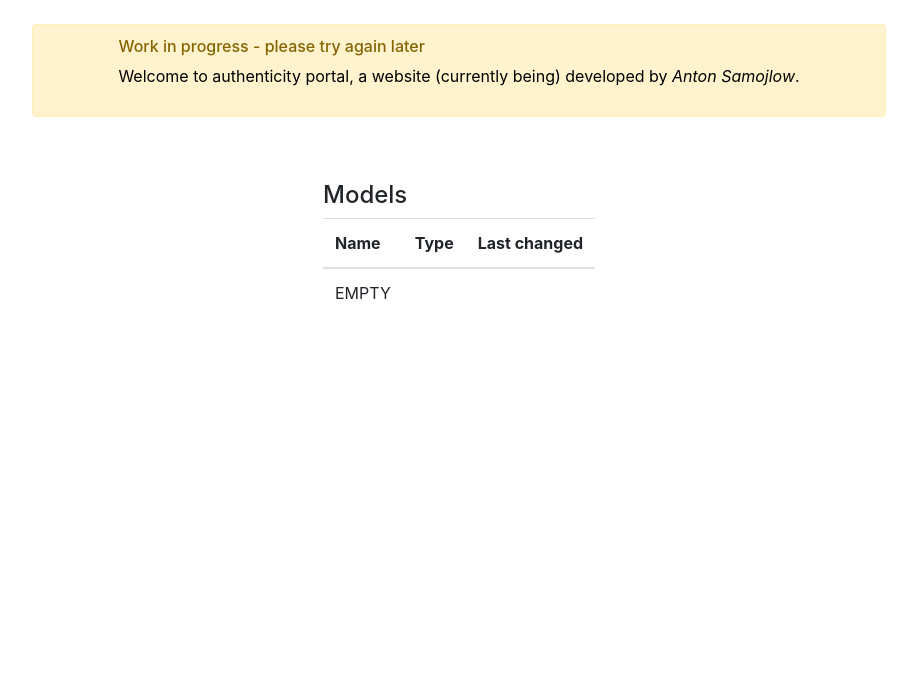
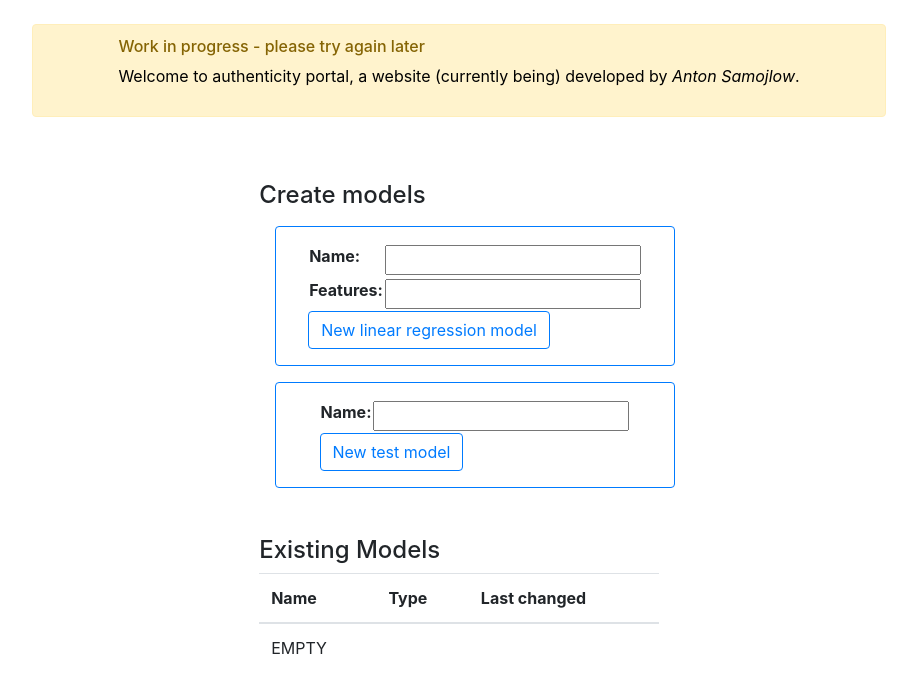
Before and after one commit to AntonSamojlow/authenticity-portal, a Django app: page /portal/models in a window 1280 px wide. Shown: the part 73-766 px from the top of the page, without its empty margins (181-1098 px from the left). Run offline with Django 3.2, Linux system fonts and the light colour scheme; the visitor is signed in with stand-in values (Sample User, id 1); data that the repository does not hold is empty.

Commit message:
enabled creating new models

```diff
--- a/portalsite/portal/forms.py
+++ b/portalsite/portal/forms.py
@@ -38,3 +38,11 @@ class ModelTrainForm(forms.Form):
     def __init__(self, measurement_query_set, *args, **kwargs) -> None:
         super().__init__(*args, **kwargs)
         self.fields['measurements'].queryset = measurement_query_set
+
+
+class NewLinearRegssionModelForm(forms.Form):
+    name = forms.CharField(required=True)
+    features = forms.IntegerField(min_value=1, required=True)
+
+class NewTestModelForm(forms.Form):
+    name = forms.CharField(required=True)
--- a/portalsite/portal/templates/measurements.html
+++ b/portalsite/portal/templates/measurements.html
@@ -11,7 +11,6 @@
                 <table>
                     {{ upload_form }}
                 </table>
-                <!-- <input type="file" name="upload" accept=".txt, .csv, .tsv"> -->
                 <button class="btn btn-outline-primary" type="submit">Upload new data</button>
             </form>
         </div>
--- a/portalsite/portal/templates/models.html
+++ b/portalsite/portal/templates/models.html
@@ -3,7 +3,32 @@
 {% block content %}
 <div>
     <div class="mb-5 mt-5">
-        <h4>Models</h4>
+        <h4>Create models</h4>
+        {% if perms.portal.add_measurement %}
+        <div class="input-group p-3 d-flex justify-content-center m-3 border border-primary rounded">
+            <form method="post" enctype="multipart/form-data">
+                {% csrf_token %}
+                <table>
+                    {{ new_lreg_model_form }}
+                </table>
+                <button class="btn btn-outline-primary" type="submit" name="new_lreg_model_submit">New linear regression model</button>
+            </form>
+        </div>
+        <div class="input-group p-3 d-flex justify-content-center m-3 border border-primary rounded">
+            <form method="post" enctype="multipart/form-data">
+                {% csrf_token %}
+                <table>
+                    {{ new_test_model_form }}
+                </table>
+                <button class="btn btn-outline-primary" type="submit" name="new_test_model_submit">New test model</button>
+            </form>
+        </div>
+        {% else %}
+        <p>You don't have permission to add measurements.</p>
+        {% endif %}
+    </div>
+    <div class="mb-5 mt-5">
+        <h4>Existing Models</h4>
         {% if perms.portal.view_model %}
         <table class="table">
             <thead>
--- a/portalsite/portal/views.py
+++ b/portalsite/portal/views.py
@@ -11,12 +11,12 @@ from django.http.request import HttpRequest
 from django.http.response import HttpResponse
 from django.shortcuts import render
 from django.views.generic import TemplateView, DetailView
-from django.views.generic.list import BaseListView, ListView
+from django.views.generic.list import BaseListView
 
 # local
-from portal.forms import MeasurementUploadForm, FilterForm, ModelTrainForm
+from portal.forms import MeasurementUploadForm, FilterForm, ModelTrainForm, NewLinearRegssionModelForm, NewTestModelForm
 from portal.models import Measurement, Model, Source, Prediction
-from portal.core import DATAHANDLERS
+from portal.core import DATAHANDLERS, TESTMODELTYPE, LINEARREGRESSIONMODEL
 
 # type hints
 if TYPE_CHECKING:
@@ -42,7 +42,6 @@ def index(request: HttpRequest):
 class MeasurementsView(TemplateView, BaseListView):
     model = Measurement
     template_name = 'measurements.html'
-    form_class = MeasurementUploadForm
 
     def __init__(self, **kwargs: any) -> None:
         super().__init__(**kwargs)
@@ -51,7 +50,7 @@ class MeasurementsView(TemplateView, BaseListView):
         self.object_list = self.model.objects.all()
 
     def get_context_data(self, **kwargs):
-        form = self.form_class(DATAHANDLERS.choices, self.source_choices, initial={
+        form = MeasurementUploadForm(DATAHANDLERS.choices, self.source_choices, initial={
             'measured': datetime.now(),
             'data_handler': DATAHANDLERS.choices[0],
             'source': self.source_choices[0] if len(self.source_choices) > 0 else None,
@@ -62,7 +61,7 @@ class MeasurementsView(TemplateView, BaseListView):
         return context
 
     def post(self, request, *args, **kwargs):
-        form = self.form_class(DATAHANDLERS.choices, self.source_choices, request.POST)
+        form = MeasurementUploadForm(DATAHANDLERS.choices, self.source_choices, request.POST)
         name_already_exists: bool = Measurement.objects.filter(
             name__exact=request.POST['name']).count() > 0
 
@@ -165,7 +164,7 @@ class MeasurementDetailView(DetailView):
         ).render_view()
 
 
-class ModelsView(ListView):
+class ModelsView(TemplateView, BaseListView):
     model = Model
     template_name = 'models.html'
 
@@ -174,14 +173,52 @@ class ModelsView(ListView):
         self.object_list = self.model.objects.all()
 
 
+    def get_context_data(self, **kwargs):
+        context = BaseListView.get_context_data(self, **kwargs)
+        context['new_lreg_model_form'] = NewLinearRegssionModelForm()
+        context['new_test_model_form'] = NewTestModelForm()
+        return context
+
+    def post(self, request : HttpRequest, *args, **kwargs):
+
+        if 'new_lreg_model_submit' in request.POST:
+            form = NewLinearRegssionModelForm(request.POST)
+            model_type = LINEARREGRESSIONMODEL
+
+        elif 'new_test_model_submit' in request.POST:
+            form = NewTestModelForm(request.POST)
+            model_type = TESTMODELTYPE
+
+        if not form.is_valid():
+            return Result(False, "Data was not valid").render_view()
+
+        name: str = request.POST['name']
+        if Model.objects.filter(name__exact=name).count() > 0:
+            return Result(False, "Name already exists",
+                        "Please go back and choose a different name").render_view()
+
+        model = Model()
+        model.name = name
+        model.user_created = request.user
+        model.user_changed = request.user
+        model.model_type = model_type.id_
+
+        if 'new_lreg_model_submit' in request.POST:
+            model.data = LINEARREGRESSIONMODEL.default_data(int(request.POST['features']))
+        elif 'new_test_model_submit' in request.POST:
+            model.data = TESTMODELTYPE.default_data()
+        model.save()
+        return Result(True, f"New model '{name}' created",
+                      link_address=model.get_absolute_url(),
+                      link_text="See model details").render_view()
+
 class ModelDetailView(DetailView):
     model = Model
     template_name = 'model-detail.html'
-    form_class = ModelTrainForm
 
     def get_context_data(self, **kwargs):
         context = DetailView.get_context_data(self, **kwargs)
-        context["train_form"] = self.form_class(self._get_trainable_measurements())
+        context["train_form"] = ModelTrainForm(self._get_trainable_measurements())
         return context
 
     def _get_trainable_measurements(self) -> 'QuerySet':
@@ -199,7 +236,7 @@ class ModelDetailView(DetailView):
         return Measurement.objects.filter(pk__in=trainable_ids)
 
     def post(self, request, *args, **kwargs):
-        form = self.form_class(self._get_trainable_measurements(), request.POST)
+        form = ModelTrainForm(self._get_trainable_measurements(), request.POST)
         if(form.is_valid()):
             data = form.cleaned_data
             name = data.get('name')
```
Also changed, not shown: portalsite/portal/core/__init__.py (+7 -3 lines), portalsite/portal/core/model_type/linear_regression.py (+13 -2 lines), portalsite/portal/core/model_type/test_model.py (+9 -2 lines).
